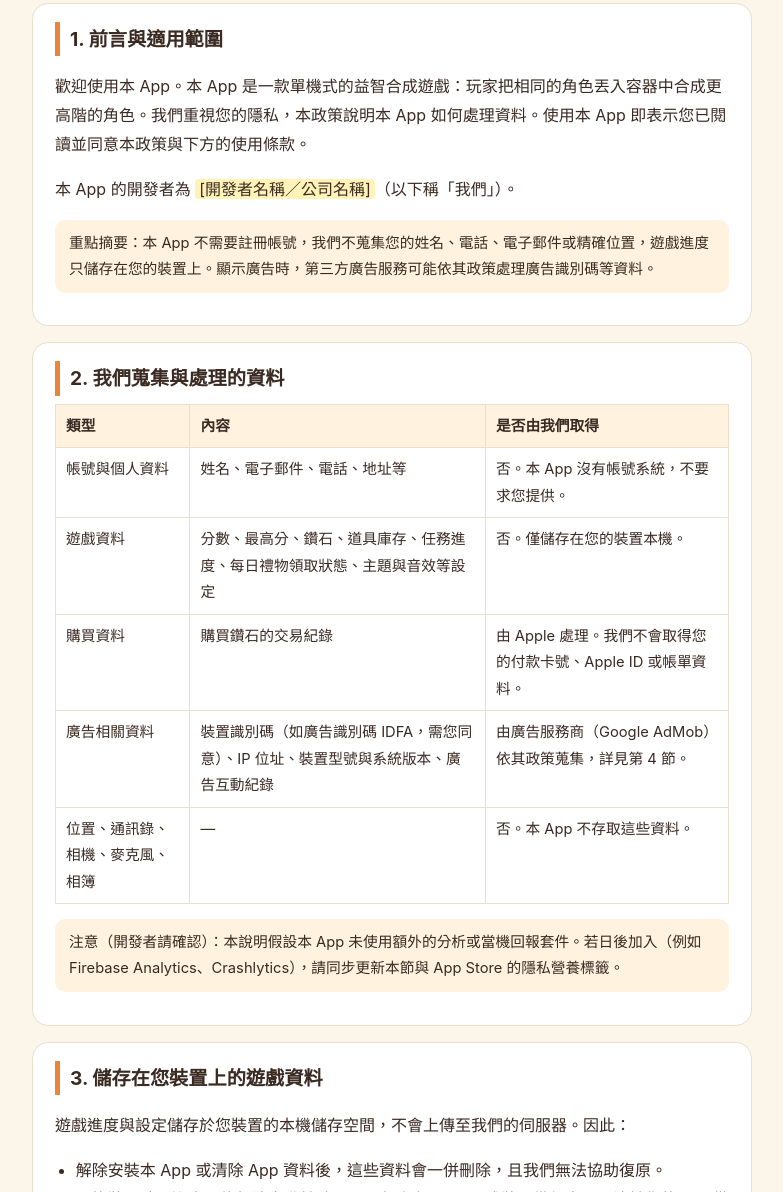
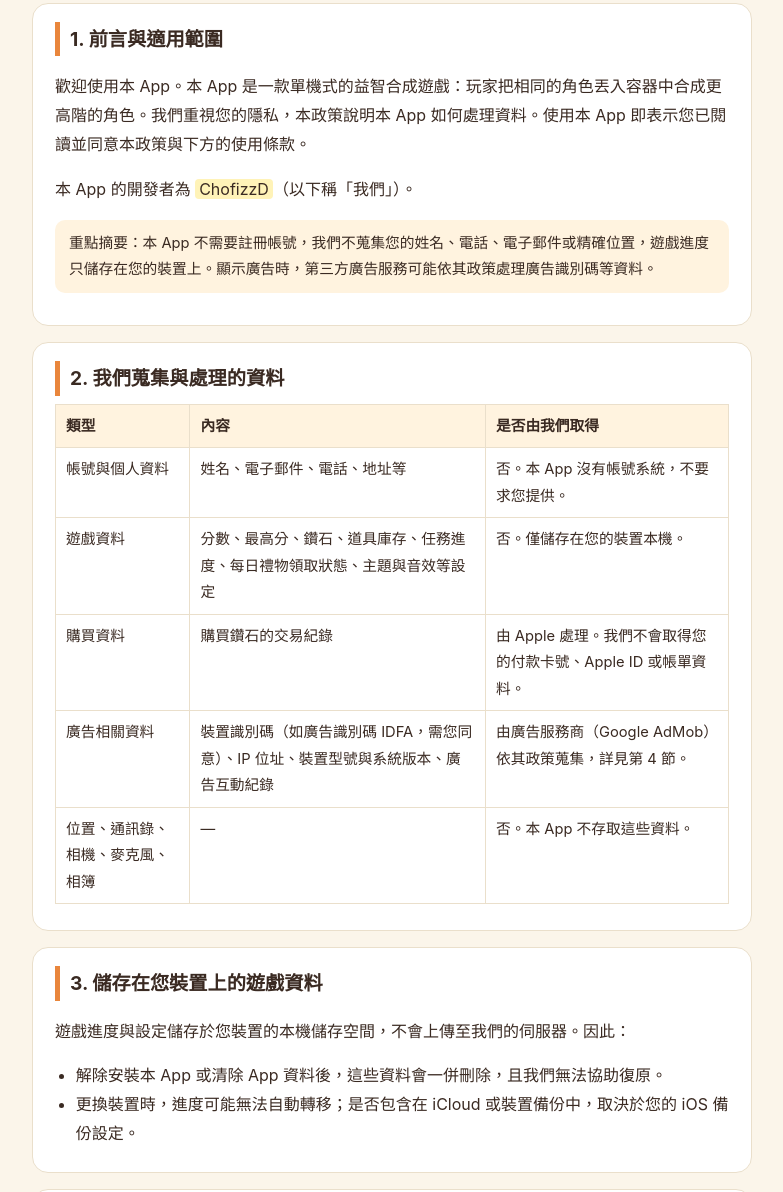
Before and after one commit to Chowheelpie/iOS_MergeGame_PrivacyPolicy, a plain HTML site: page index.html in a window 1280 px wide. Shown: the part 650-1842 px from the top of the page, without its empty margins (248-1031 px from the left). Drawn offline with Linux system fonts and the light colour scheme.

Commit message:
Update app name and developer information in HTML

```diff
--- a/index.html
+++ b/index.html
@@ -3,7 +3,7 @@
 <head>
 <meta charset="UTF-8">
 <meta name="viewport" content="width=device-width, initial-scale=1">
-<title>隱私權政策與使用條款｜[App 名稱]</title>
+<title>隱私權政策與使用條款｜Merge Party</title>
 <style>
   :root { --ink:#3A2A22; --bg:#FBF5EA; --card:#FFFFFF; --accent:#E9863C; --line:#EADFCB; }
   * { box-sizing:border-box; }
@@ -57,7 +57,7 @@
 <section id="intro">
   <h2>1. 前言與適用範圍</h2>
   <p>歡迎使用本 App。本 App 是一款單機式的益智合成遊戲：玩家把相同的角色丟入容器中合成更高階的角色。我們重視您的隱私，本政策說明本 App 如何處理資料。使用本 App 即表示您已閱讀並同意本政策與下方的使用條款。</p>
-  <p>本 App 的開發者為 <span class="ph">[開發者名稱／公司名稱]</span>（以下稱「我們」）。</p>
+  <p>本 App 的開發者為 <span class="ph">ChofizzD</span>（以下稱「我們」）。</p>
   <p class="note">重點摘要：本 App 不需要註冊帳號，我們不蒐集您的姓名、電話、電子郵件或精確位置，遊戲進度只儲存在您的裝置上。顯示廣告時，第三方廣告服務可能依其政策處理廣告識別碼等資料。</p>
 </section>
 
@@ -71,7 +71,6 @@
     <tr><td>廣告相關資料</td><td>裝置識別碼（如廣告識別碼 IDFA，需您同意）、IP 位址、裝置型號與系統版本、廣告互動紀錄</td><td>由廣告服務商（Google AdMob）依其政策蒐集，詳見第 4 節。</td></tr>
     <tr><td>位置、通訊錄、相機、麥克風、相簿</td><td>—</td><td>否。本 App 不存取這些資料。</td></tr>
   </table>
-  <p class="note">注意（開發者請確認）：本說明假設本 App 未使用額外的分析或當機回報套件。若日後加入（例如 Firebase Analytics、Crashlytics），請同步更新本節與 App Store 的隱私營養標籤。</p>
 </section>
 
 <section id="local">
```
